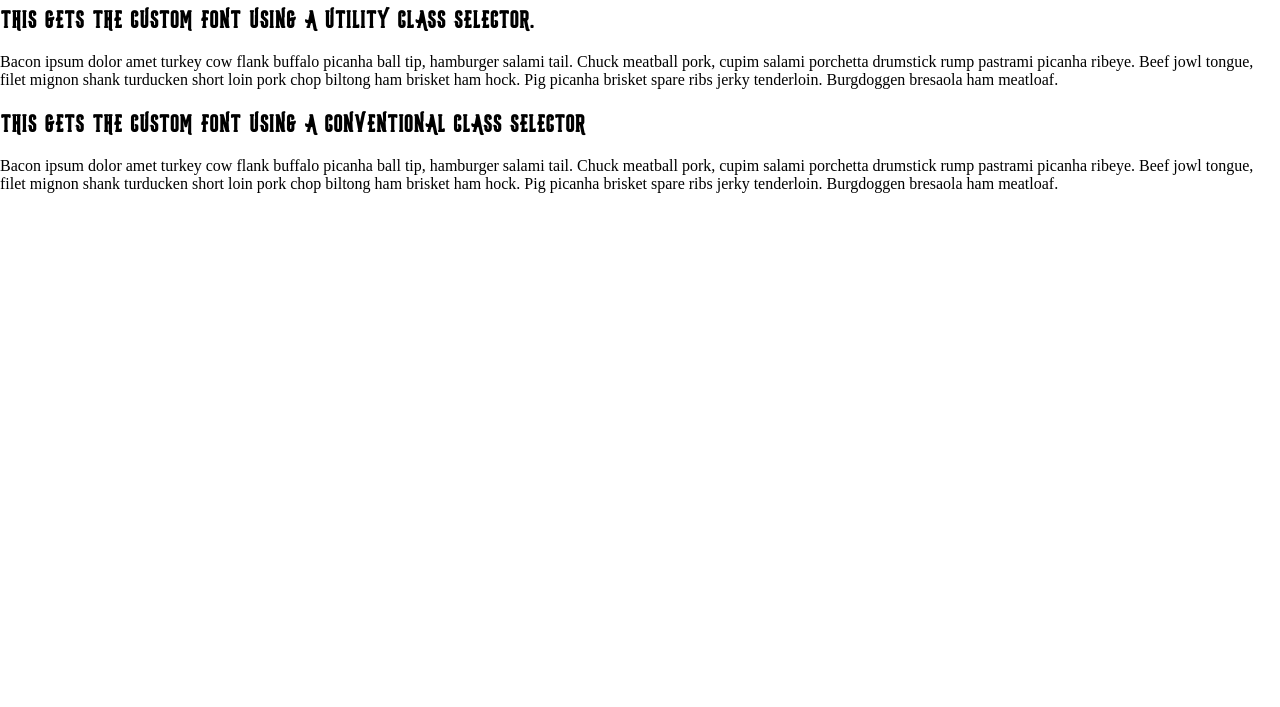
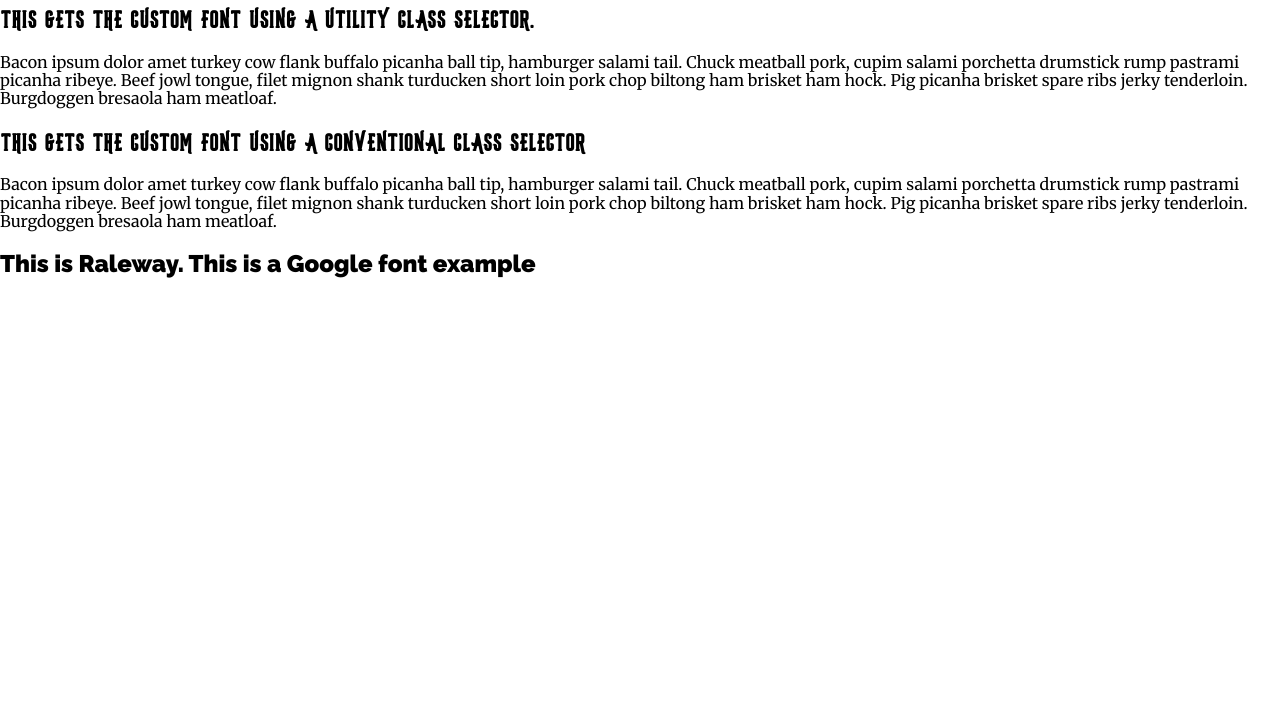
Before and after one commit to LSUWebDesign/webfonts_demo, a website built with Parcel: page index.html in a window 1280 px wide. Shown: the part 93-800 px from the top of the page. Built offline with nearby package versions, Linux system fonts and the light colour scheme.

Commit message:
added google font example

```diff
--- a/css/main.css
+++ b/css/main.css
@@ -7,6 +7,9 @@
 		 url('../fonts/privateerregular.svg#wf') format('svg');
 }
 
+body {
+	font-family: 'Merriweather', serif;
+}
 
 .privateer {
 	font-family: "Privateer", serif;
@@ -19,3 +22,7 @@ h1 {
 .section-title {
   font-family: "Privateer", serif;
 }
+
+.raleway {
+	font-family: 'Raleway', sans-serif;
+}
--- a/index.html
+++ b/index.html
@@ -20,6 +20,9 @@
   <link rel="stylesheet" href="css/main.css">
 
   <meta name="theme-color" content="#fafafa">
+	<link rel="preconnect" href="https://fonts.googleapis.com">
+	<link rel="preconnect" href="https://fonts.gstatic.com" crossorigin>
+	<link href="https://fonts.googleapis.com/css2?family=Merriweather:wght@400;700&family=Raleway:wght@900&display=swap" rel="stylesheet">
 </head>
 
 <body>
@@ -40,6 +43,7 @@
 		<h2 class="section-title">This gets the custom font using a conventional class selector</h2>
 		<p>Bacon ipsum dolor amet turkey cow flank buffalo picanha ball tip, hamburger salami tail. Chuck meatball pork, cupim salami porchetta drumstick rump pastrami picanha ribeye. Beef jowl tongue, filet mignon shank turducken short loin pork chop biltong ham brisket ham hock. Pig picanha brisket spare ribs jerky tenderloin. Burgdoggen bresaola ham meatloaf.</p>
 	</section>
+	<h2 class="raleway">This is Raleway. This is a Google font example</h2>
 </body>
 
 </html>
```
